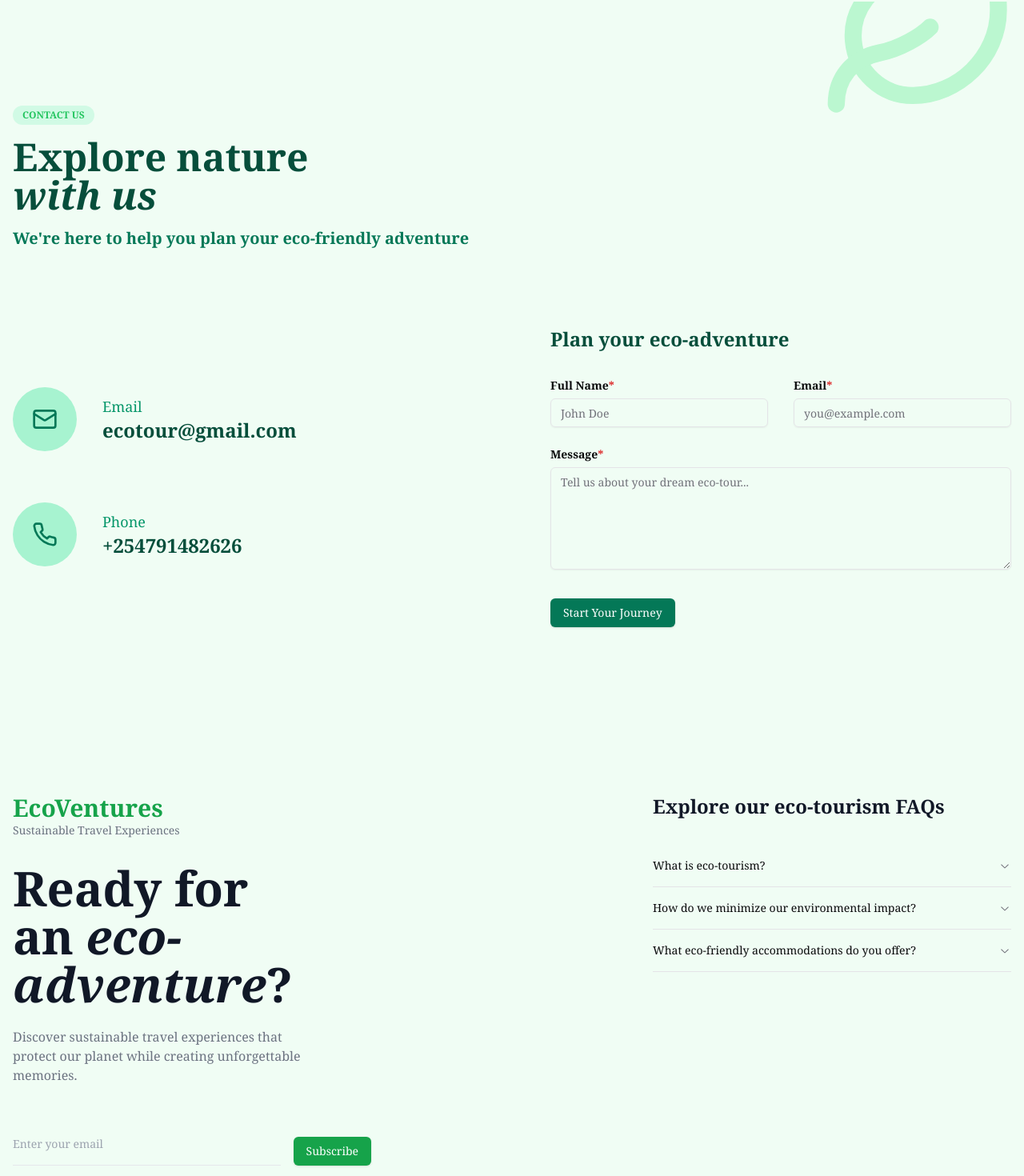
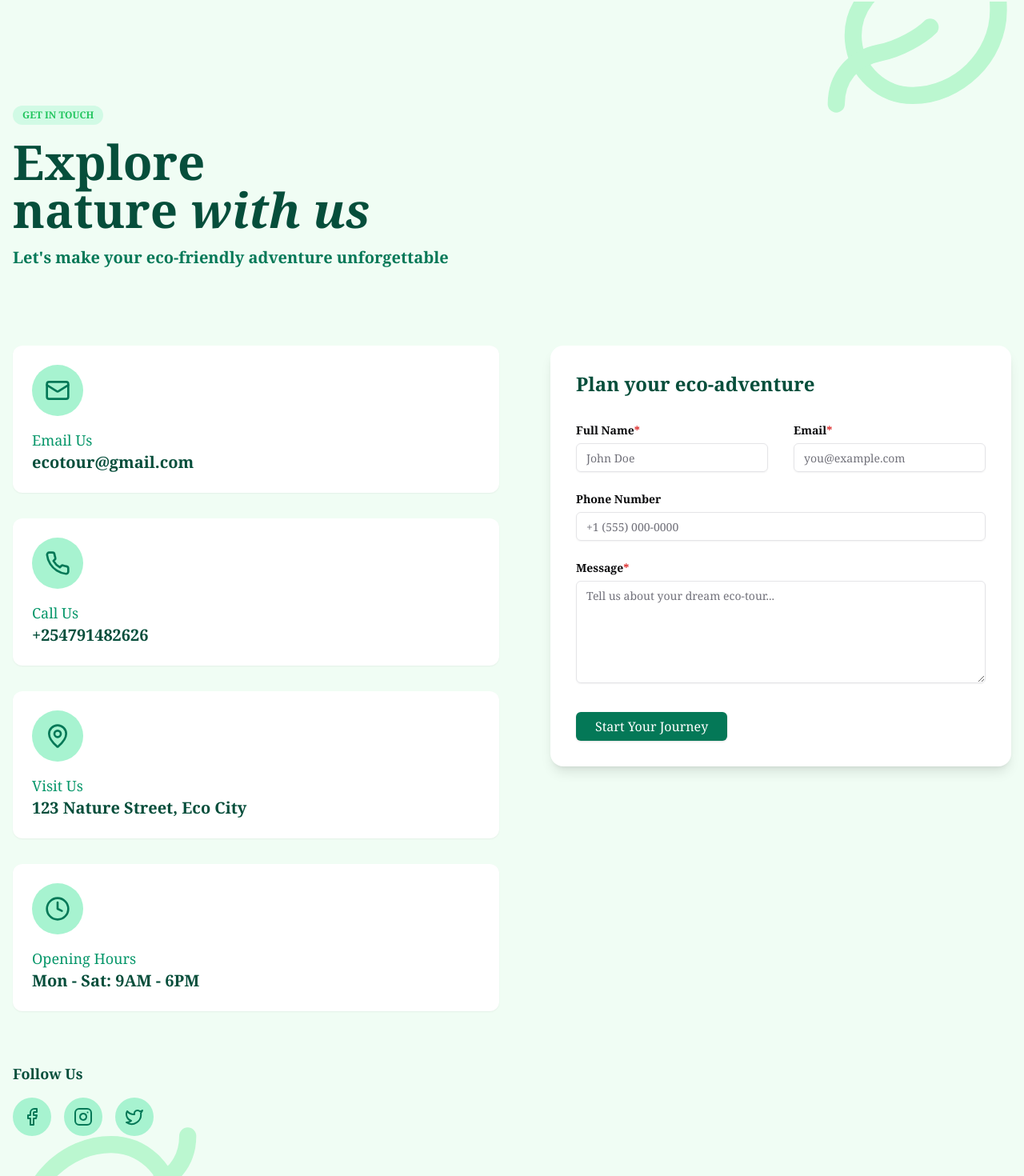
Before and after one commit to olivebishop/Eco-tourism-webApp, a Next.js app: page /contact in a window 1280 px wide. Shown: the part 78-1548 px from the top of the page at 80% size. Built offline with nearby package versions, Linux system fonts and the light colour scheme.

Commit message:
fix: enhanced the contact us page

```diff
--- a/app/contact/page.tsx
+++ b/app/contact/page.tsx
@@ -1,79 +1,214 @@
-import React from 'react'
+'use client'
+import React, { useState } from 'react'
 import { Input } from "@/components/ui/input"
 import { Textarea } from "@/components/ui/textarea"
 import { Button } from "@/components/ui/button"
 import { Label } from "@/components/ui/label"
-import { Leaf, Phone, Mail } from 'lucide-react'
+import { Alert, AlertDescription } from "@/components/ui/alert"
+import {
+  Leaf,
+  Phone,
+  Mail,
+  MapPin,
+  Clock,
+  Facebook,
+  Instagram,
+  Twitter,
+  Check
+} from 'lucide-react'
 
 export default function ContactSection() {
+  const [formState, setFormState] = useState({
+    fullName: '',
+    email: '',
+    phone: '',
+    message: ''
+  })
+  const [submitted, setSubmitted] = useState(false)
+
+  const handleSubmit = (e: { preventDefault: () => void }) => {
+    e.preventDefault()
+    setSubmitted(true)
+    setTimeout(() => setSubmitted(false), 5000)
+  }
+
   return (
-    <section className="relative py-20 md:py-32 overflow-hidden bg-green-50">
-      <div className="absolute top-0 right-0 -mt-24">
-        <Leaf className="w-64 h-64 text-green-200" />
+    <section className="relative py-12 xs:py-16 sm:py-20 lg:py-32 overflow-hidden bg-green-50">
+      {/* Decorative elements - Hidden on smaller screens */}
+      <div className="hidden md:block absolute top-0 right-0 -mt-24">
+        <Leaf className="w-32 md:w-48 lg:w-64 h-32 md:h-48 lg:h-64 text-green-200" />
       </div>
+      <div className="hidden md:block absolute bottom-0 left-0 -mb-24 transform rotate-180">
+        <Leaf className="w-32 md:w-48 lg:w-64 h-32 md:h-48 lg:h-64 text-green-200" />
+      </div>
+
       <div className="relative container px-4 mx-auto">
         <div className="max-w-7xl mx-auto">
-          <div className="max-w-2xl mb-24">
-            <span className="inline-block py-1 px-3 mb-4 text-xs font-semibold text-green-500 bg-emerald-100 rounded-full">CONTACT US</span>
-            <h1 className="max-w-md font-heading text-5xl xs:text-6xl font-bold text-emerald-900 mb-4">
+          {/* Header Section */}
+          <div className="max-w-2xl mb-12 sm:mb-16 lg:mb-24">
+            <span className="inline-block py-1 px-3 mb-4 text-xs font-semibold text-green-500 bg-emerald-100 rounded-full">
+              GET IN TOUCH
+            </span>
+            <h1 className="max-w-md font-heading text-3xl xs:text-4xl sm:text-5xl lg:text-6xl font-bold text-emerald-900 mb-4">
               <span>Explore nature</span>
               <span className="font-serif italic"> with us</span>
             </h1>
-            <p className="text-xl text-emerald-700 font-semibold">We&apos;re here to help you plan your eco-friendly adventure</p>
+            <p className="text-lg sm:text-xl text-emerald-700 font-semibold">
+              Let&apos;s make your eco-friendly adventure unforgettable
+            </p>
           </div>
-          <div className="flex flex-wrap -mx-4 items-center">
-            <div className="w-full lg:w-1/2 px-4 mb-20 lg:mb-0">
-              <div className="flex mb-16 items-center">
-                <div className="flex flex-shrink-0 mr-5 sm:mr-8 items-center justify-center p-1 w-16 sm:w-20 h-16 sm:h-20 rounded-full bg-emerald-200">
-                  <Mail className="w-8 h-8 text-emerald-700" />
+
+          <div className="flex flex-wrap -mx-4 items-start">
+            {/* Contact Information Section */}
+            <div className="w-full lg:w-1/2 px-4 mb-12 lg:mb-0">
+              {/* Contact Cards */}
+              <div className="space-y-4 sm:space-y-6 lg:space-y-8">
+                {/* Contact Card - Email */}
+                <div className="flex flex-col xs:flex-row items-start xs:items-center p-4 sm:p-6 bg-white rounded-xl shadow-sm hover:shadow-md transition-shadow">
+                  <div className="flex-shrink-0 mb-4 xs:mb-0 xs:mr-6 p-1 w-12 h-12 sm:w-16 sm:h-16 rounded-full bg-emerald-200">
+                    <Mail className="w-6 h-6 sm:w-8 sm:h-8 m-auto mt-2 sm:mt-3 text-emerald-700" />
+                  </div>
+                  <div>
+                    <span className="text-base sm:text-lg text-emerald-600">Email Us</span>
+                    <span className="block text-lg sm:text-xl font-semibold text-emerald-900">ecotour@gmail.com</span>
+                  </div>
                 </div>
-                <div>
-                  <span className="sm:text-lg text-emerald-600">Email</span>
-                  <span className="block text-lg sm:text-2xl font-semibold text-emerald-900">ecotour@gmail.com</span>
+
+                {/* Contact Card - Phone */}
+                <div className="flex flex-col xs:flex-row items-start xs:items-center p-4 sm:p-6 bg-white rounded-xl shadow-sm hover:shadow-md transition-shadow">
+                  <div className="flex-shrink-0 mb-4 xs:mb-0 xs:mr-6 p-1 w-12 h-12 sm:w-16 sm:h-16 rounded-full bg-emerald-200">
+                    <Phone className="w-6 h-6 sm:w-8 sm:h-8 m-auto mt-2 sm:mt-3 text-emerald-700" />
+                  </div>
+                  <div>
+                    <span className="text-base sm:text-lg text-emerald-600">Call Us</span>
+                    <span className="block text-lg sm:text-xl font-semibold text-emerald-900">+254791482626</span>
+                  </div>
                 </div>
-              </div>
-              <div className="flex items-center">
-                <div className="flex flex-shrink-0 mr-5 sm:mr-8 items-center justify-center p-1 w-16 sm:w-20 h-16 sm:h-20 rounded-full bg-emerald-200">
-                  <Phone className="w-8 h-8 text-emerald-700" />
+
+                {/* Contact Card - Address */}
+                <div className="flex flex-col xs:flex-row items-start xs:items-center p-4 sm:p-6 bg-white rounded-xl shadow-sm hover:shadow-md transition-shadow">
+                  <div className="flex-shrink-0 mb-4 xs:mb-0 xs:mr-6 p-1 w-12 h-12 sm:w-16 sm:h-16 rounded-full bg-emerald-200">
+                    <MapPin className="w-6 h-6 sm:w-8 sm:h-8 m-auto mt-2 sm:mt-3 text-emerald-700" />
+                  </div>
+                  <div>
+                    <span className="text-base sm:text-lg text-emerald-600">Visit Us</span>
+                    <span className="block text-lg sm:text-xl font-semibold text-emerald-900">123 Nature Street, Eco City</span>
+                  </div>
                 </div>
-                <div>
-                  <span className="sm:text-lg text-emerald-600">Phone</span>
-                  <span className="block text-lg sm:text-2xl font-semibold text-emerald-900">+254791482626</span>
+
+                {/* Contact Card - Hours */}
+                <div className="flex flex-col xs:flex-row items-start xs:items-center p-4 sm:p-6 bg-white rounded-xl shadow-sm hover:shadow-md transition-shadow">
+                  <div className="flex-shrink-0 mb-4 xs:mb-0 xs:mr-6 p-1 w-12 h-12 sm:w-16 sm:h-16 rounded-full bg-emerald-200">
+                    <Clock className="w-6 h-6 sm:w-8 sm:h-8 m-auto mt-2 sm:mt-3 text-emerald-700" />
+                  </div>
+                  <div>
+                    <span className="text-base sm:text-lg text-emerald-600">Opening Hours</span>
+                    <span className="block text-lg sm:text-xl font-semibold text-emerald-900">Mon - Sat: 9AM - 6PM</span>
+                  </div>
+                </div>
+
+                {/* Social Media Links */}
+                <div className="pt-6 sm:pt-8">
+                  <h4 className="text-base sm:text-lg font-semibold text-emerald-900 mb-4">Follow Us</h4>
+                  <div className="flex space-x-3 sm:space-x-4">
+                    {[Facebook, Instagram, Twitter].map((Icon, index) => (
+                      <a
+                        key={index}
+                        href="#"
+                        className="p-2 sm:p-3 bg-emerald-200 rounded-full hover:bg-emerald-300 transition-colors"
+                      >
+                        <Icon className="w-5 h-5 sm:w-6 sm:h-6 text-emerald-700" />
+                      </a>
+                    ))}
+                  </div>
                 </div>
               </div>
             </div>
+
+            {/* Contact Form Section */}
             <div className="w-full lg:w-1/2 px-4">
-              <div className="max-w-lg lg:max-w-xl lg:ml-auto">
-                <h4 className="text-2xl font-bold text-emerald-900 mb-8">Plan your eco-adventure</h4>
-                <form action="">
-                  <div className="flex flex-wrap -mx-4 mb-6">
-                    <div className="w-full lg:w-1/2 px-4 mb-6 lg:mb-0">
+              <div className="max-w-lg lg:max-w-xl lg:ml-auto p-4 xs:p-6 sm:p-8 bg-white rounded-2xl shadow-lg">
+                <h4 className="text-xl sm:text-2xl font-bold text-emerald-900 mb-6 sm:mb-8">Plan your eco-adventure</h4>
+
+                {submitted && (
+                  <Alert className="mb-6 bg-emerald-50 border-emerald-200">
+                    <Check className="w-4 h-4 text-emerald-600" />
+                    <AlertDescription className="text-emerald-700">
+                      Thank you for your message! We&apos;ll get back to you soon.
+                    </AlertDescription>
+                  </Alert>
+                )}
+
+                <form onSubmit={handleSubmit}>
+                  <div className="flex flex-wrap -mx-2 sm:-mx-4 mb-4 sm:mb-6">
+                    <div className="w-full sm:w-1/2 px-2 sm:px-4 mb-4 sm:mb-0">
                       <div>
                         <Label htmlFor="fullName" className="block mb-1.5 text-sm font-semibold">
                           Full Name
                           <span className="text-red-600">*</span>
                         </Label>
-                        <Input id="fullName" className="w-full" placeholder="John Doe" />
+                        <Input
+                          id="fullName"
+                          className="w-full"
+                          placeholder="John Doe"
+                          value={formState.fullName}
+                          onChange={(e) => setFormState({...formState, fullName: e.target.value})}
+                          required
+                        />
                       </div>
                     </div>
-                    <div className="w-full lg:w-1/2 px-4">
+                    <div className="w-full sm:w-1/2 px-2 sm:px-4">
                       <div>
                         <Label htmlFor="email" className="block mb-1.5 text-sm font-semibold">
                           Email
                           <span className="text-red-600">*</span>
                         </Label>
-                        <Input id="email" type="email" className="w-full" placeholder="you@example.com" />
+                        <Input
+                          id="email"
+                          type="email"
+                          className="w-full"
+                          placeholder="you@example.com"
+                          value={formState.email}
+                          onChange={(e) => setFormState({...formState, email: e.target.value})}
+                          required
+                        />
                       </div>
                     </div>
                   </div>
-                  <div className="mb-9">
+
+                  <div className="mb-4 sm:mb-6">
+                    <Label htmlFor="phone" className="block mb-1.5 text-sm font-semibold">
+                      Phone Number
+                    </Label>
+                    <Input
+                      id="phone"
+                      type="tel"
+                      className="w-full"
+                      placeholder="+1 (555) 000-0000"
+                      value={formState.phone}
+                      onChange={(e) => setFormState({...formState, phone: e.target.value})}
+                    />
+                  </div>
+
+                  <div className="mb-6 sm:mb-9">
                     <Label htmlFor="message" className="block mb-1.5 text-sm font-semibold">
                       Message
                       <span className="text-red-600">*</span>
                     </Label>
-                    <Textarea id="message" className="w-full h-32" placeholder="Tell us about your dream eco-tour..." />
+                    <Textarea
+                      id="message"
+                      className="w-full h-24 sm:h-32"
+                      placeholder="Tell us about your dream eco-tour..."
+                      value={formState.message}
+                      onChange={(e) => setFormState({...formState, message: e.target.value})}
+                      required
+                    />
                   </div>
-                  <Button type="submit" className="w-full sm:w-auto bg-emerald-700 hover:bg-emerald-800 text-white">
+
+                  <Button
+                    type="submit"
+                    className="w-full sm:w-auto px-6 py-2.5 bg-emerald-700 hover:bg-emerald-800 text-white text-sm sm:text-base"
+                  >
                     Start Your Journey
                   </Button>
                 </form>
```
